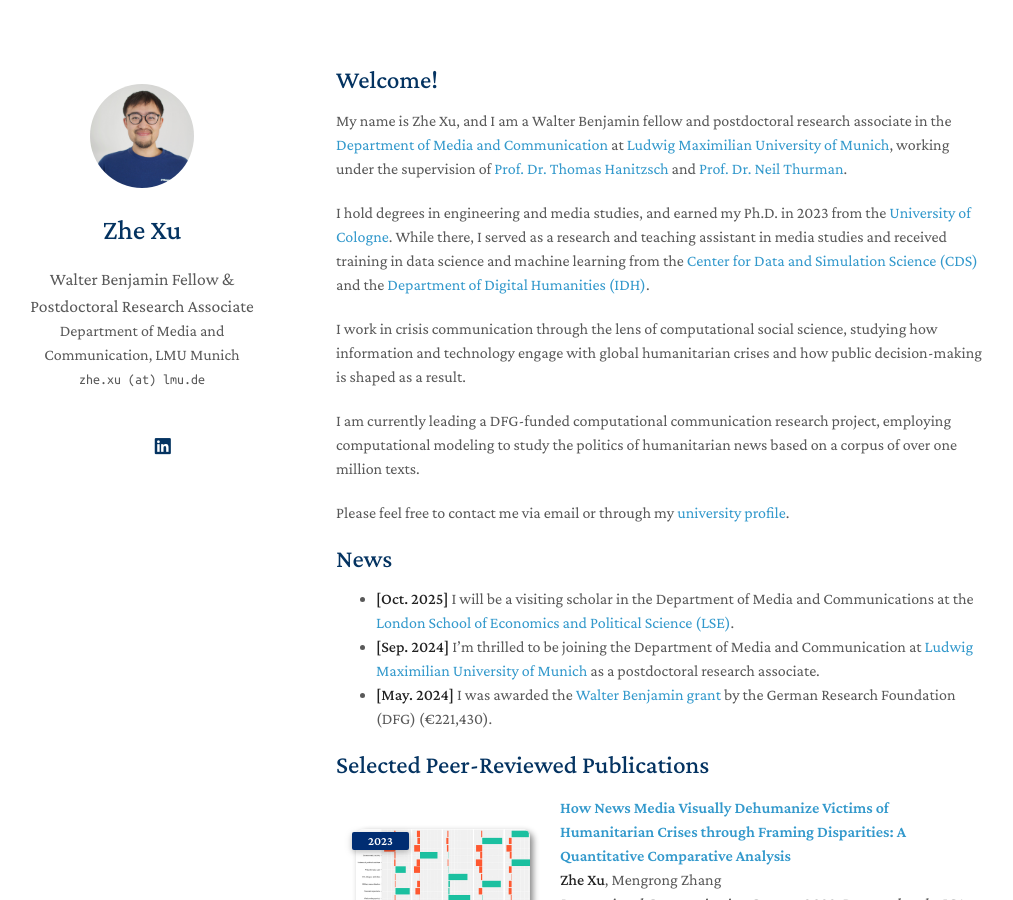
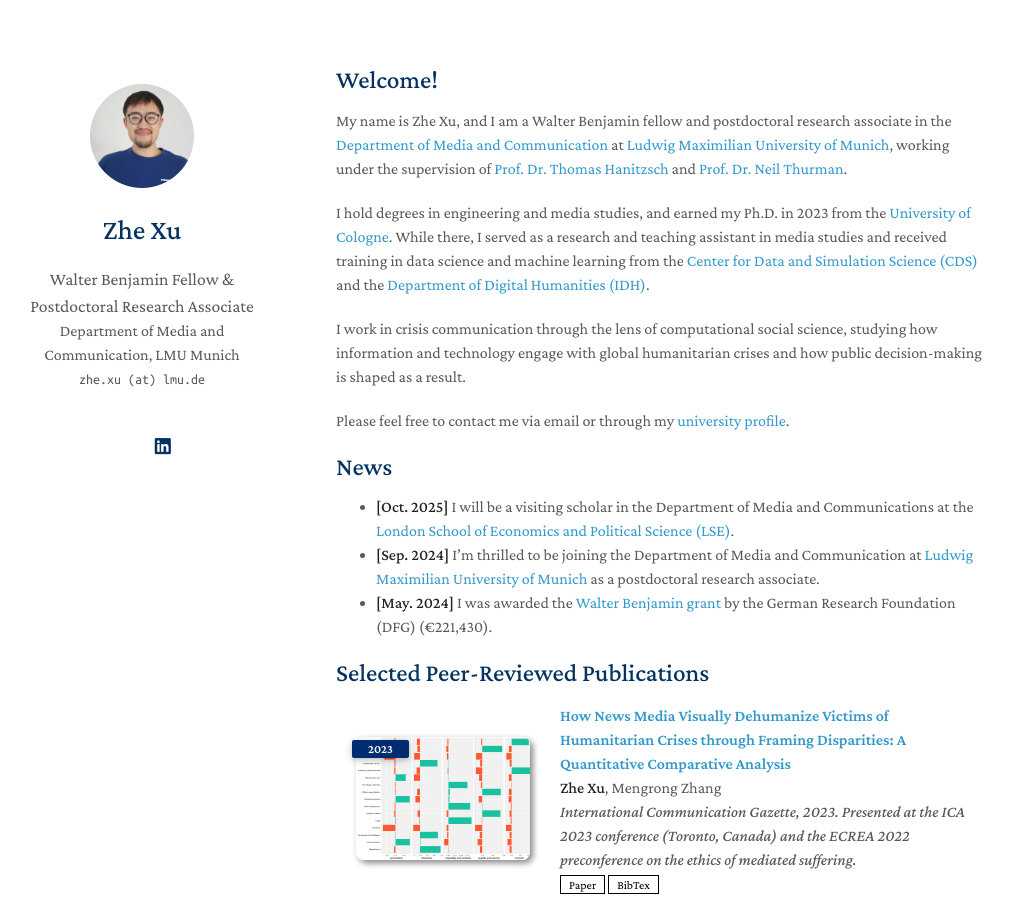
Before and after one commit to zhexuphd/home, a Jekyll site: the page built from index.md, in a window 1280 px wide and 900 px high. Shown: the whole window, without its empty margins (134-1147 px from the left). Built offline with Jekyll 4.4.1, drawn with Linux system fonts in a browser that asks for light colours; a style sheet for code colours, icons or effects is not loaded; our own code applies the rules of GitHub Pages for plain Markdown files.

Commit message:
Update index.md

```diff
--- a/index.md
+++ b/index.md
@@ -8,8 +8,6 @@
 I hold degrees in engineering and media studies, and earned my Ph.D. in 2023 from the [University of Cologne](https://www.uni-koeln.de/en/). While there, I served as a research and teaching assistant in media studies and received training in data science and machine learning from the [Center for Data and Simulation Science (CDS)](https://cds.uni-koeln.de/en/) and the [Department of Digital Humanities (IDH)](https://dh.phil-fak.uni-koeln.de/).
 
 I work in crisis communication through the lens of computational social science, studying how information and technology engage with global humanitarian crises and how public decision-making is shaped as a result.
-
-I am currently leading a DFG-funded computational communication research project, employing computational modeling to study the politics of humanitarian news based on a corpus of over one million texts.
 
 Please feel free to contact me via email or through my [university profile](https://www.ifkw.uni-muenchen.de/organisation/personen/mitarbeiter/xu_zhe/index.html).
 
```
